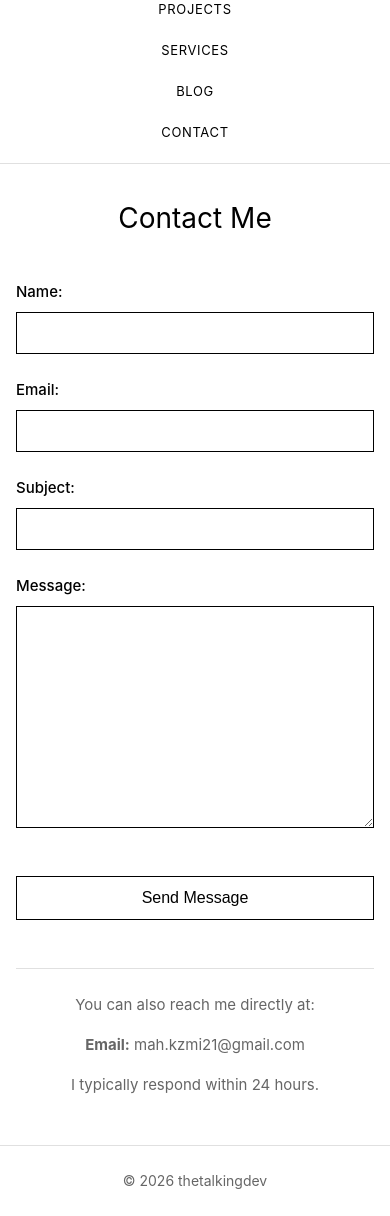
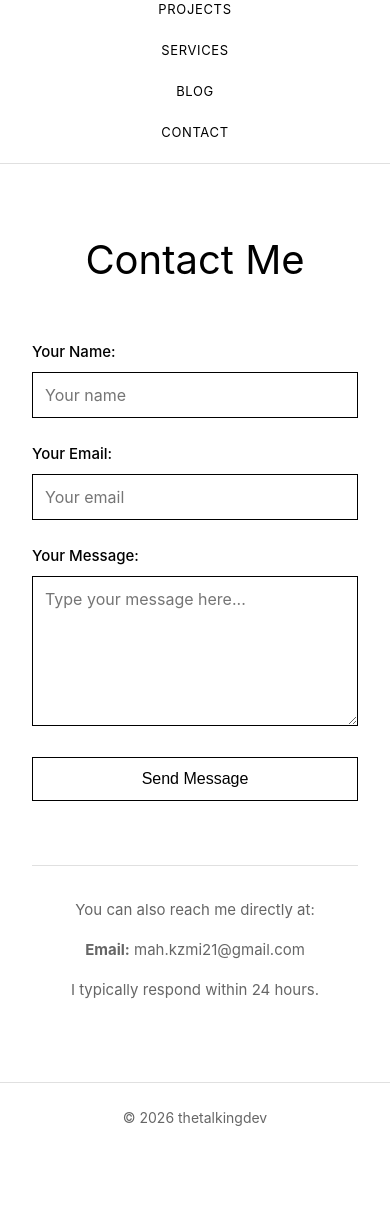
Before and after one commit to mahkzmi/thetalkingdev, a Django app: page /contact/ in a window 390 px wide. Shown: the part 155-1371 px from the top of the page. After the commit the page ends 1281 px from the top, so only its background shows below. Run offline with Django 5.2, Linux system fonts and the light colour scheme.

Commit message:
fix the contact form

```diff
--- a/contact/templates/contact/contact.html
+++ b/contact/templates/contact/contact.html
@@ -14,12 +14,8 @@
     }
 
     @keyframes fadeIn {
-        from {
-            opacity: 0;
-        }
-        to {
-            opacity: 1;
-        }
+        from { opacity: 0; }
+        to { opacity: 1; }
     }
 
     .contact-title {
@@ -34,11 +30,7 @@
         width: 100%;
     }
 
-    /* استایل‌های فرم Django */
-    .contact-form p {
-        margin-bottom: 1.5rem;
-    }
-
+    /* فرم Formspree استایل */
     .contact-form label {
         display: block;
         font-size: 0.9375rem;
@@ -57,36 +49,12 @@
         font-size: 1rem;
         font-family: inherit;
         box-sizing: border-box;
-    }
-
-    .contact-form input:focus,
-    .contact-form textarea:focus {
-        outline: none;
-        border-color: #000000;
+        margin-bottom: 1.5rem;
     }
 
     .contact-form textarea {
         min-height: 150px;
         resize: vertical;
-    }
-
-    .contact-form .helptext {
-        display: block;
-        font-size: 0.8125rem;
-        color: #666666;
-        margin-top: 0.25rem;
-    }
-
-    .contact-form .errorlist {
-        list-style: none;
-        padding: 0;
-        margin: 0 0 0.5rem 0;
-    }
-
-    .contact-form .errorlist li {
-        font-size: 0.8125rem;
-        color: #cc0000;
-        margin-bottom: 0.25rem;
     }
 
     .submit-btn {
@@ -98,7 +66,6 @@
         font-size: 1rem;
         cursor: pointer;
         transition: all 0.2s ease;
-        margin-top: 1rem;
         font-weight: 500;
     }
 
@@ -121,81 +88,29 @@
         line-height: 1.6;
         margin-bottom: 1rem;
     }
-
-    /* Messages */
-    .messages {
-        margin-bottom: 2rem;
-        padding: 1rem;
-        border: 1px solid #e0e0e0;
-        background: #f9f9f9;
-    }
-
-    .messages p {
-        color: #444444;
-        margin: 0;
-        font-size: 0.9375rem;
-        text-align: center;
-    }
-
-    /* Responsive */
-    @media (max-width: 768px) {
-        .contact {
-            padding: 3rem 1.5rem;
-        }
-
-        .contact-title {
-            font-size: 2rem;
-            margin-bottom: 2.5rem;
-        }
-    }
-
-    @media (max-width: 480px) {
-        .contact {
-            padding: 2rem 1rem;
-        }
-
-        .contact-title {
-            font-size: 1.75rem;
-        }
-
-        .contact-form input,
-        .contact-form textarea {
-            padding: 0.625rem;
-        }
-
-        .contact-info {
-            margin-top: 3rem;
-            padding-top: 1.5rem;
-        }
-    }
 </style>
 
 <section class="contact">
     <h1 class="contact-title">Contact Me</h1>
 
-    {% if messages %}
-        <div class="messages">
-            {% for message in messages %}
-                <p>{{ message }}</p>
-            {% endfor %}
-        </div>
-    {% endif %}
+    <!-- فرم Formspree -->
+    <form action="https://formspree.io/f/mwvnnjey" method="POST" class="contact-form">
+        <label for="name">Your Name:</label>
+        <input type="text" name="name" id="name" placeholder="Your name" required>
 
-    <form method="post" class="contact-form">
-        {% csrf_token %}
-        {{ form.as_p }}
+        <label for="email">Your Email:</label>
+        <input type="email" name="email" id="email" placeholder="Your email" required>
+
+        <label for="message">Your Message:</label>
+        <textarea name="message" id="message" placeholder="Type your message here..." required></textarea>
 
         <button type="submit" class="submit-btn">Send Message</button>
     </form>
 
     <div class="contact-info">
         <p>You can also reach me directly at:</p>
-        <p>
-            <strong>Email:</strong> mah.kzmi21@gmail.com
-        </p>
-        <p>
-            I typically respond within 24 hours.
-        </p>
+        <p><strong>Email:</strong> mah.kzmi21@gmail.com</p>
+        <p>I typically respond within 24 hours.</p>
     </div>
 </section>
 
```
